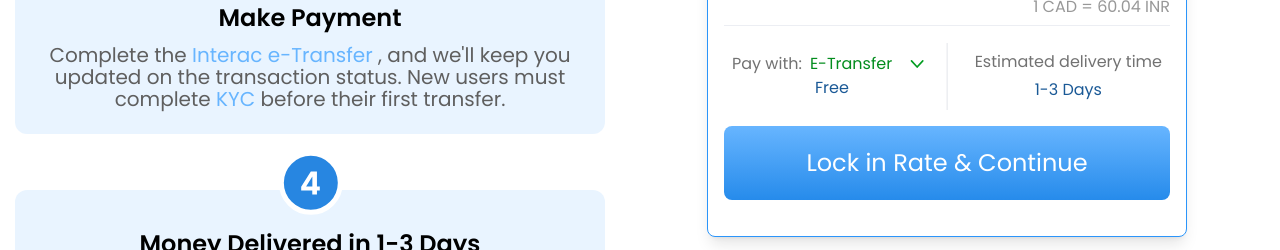
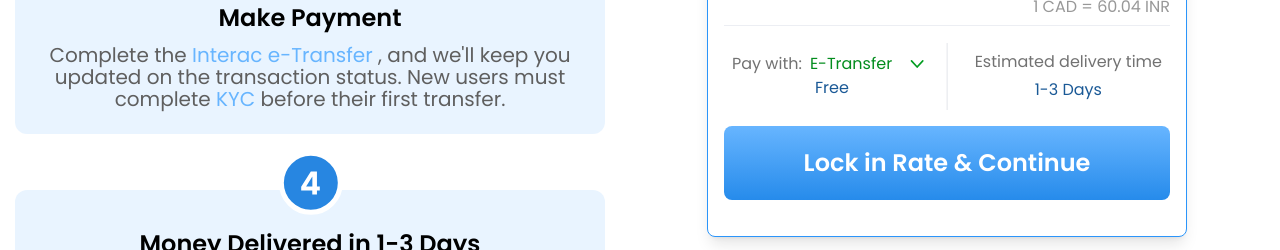
Before and after one commit to haniful360/remiflow-landing-web, a Next.js app: page / in a window 1280 px wide. Shown: the part 1440-1690 px from the top of the page. Built offline with nearby package versions, Linux system fonts and the light colour scheme.

Commit message:
all btn same font size

```diff
--- a/app/component/HeroSection.js
+++ b/app/component/HeroSection.js
@@ -40,7 +40,7 @@ const HeroSection = () => {
             data-aos="fade-left"
           >
             <Link href="#moneytransfer">
-              <button className="max-w-[364px] font-poppins min-w-[180px] mx-auto block text-[16px] sm:text-lg lg:text-[26px] w-full sm:w-[200px] lg:w-[250px] h-[54px] sm:h-[60px] lg:h-[68px] rounded-full lg:rounded-[34px] bg-[#039D21] md:bg-[#268BEB] font-semibold lg:font-medium text-white px-6 py-3 hover:bg-[#1a6bbf] transition-colors">
+              <button className="max-w-[364px] font-poppins text-[16px] font-semibold min-w-[180px] mx-auto block  sm:text-lg lg:text-[26px] w-full sm:w-[200px] lg:w-[250px] h-[54px] sm:h-[60px] lg:h-[68px] rounded-full lg:rounded-[34px] bg-[#039D21] md:bg-[#268BEB] lg:font-medium text-white px-6 py-3 hover:bg-[#1a6bbf] transition-colors">
                 Send Money
               </button>
             </Link>
--- a/app/component/MoneyTransfer/ExchangeBox.js
+++ b/app/component/MoneyTransfer/ExchangeBox.js
@@ -293,7 +293,7 @@ const ExchangeBox = () => {
       <div className="pb-5">
         <button
           onClick={lockInRate}
-          className="send_money_btn w-full  h-12 sm:h-[74px] text-[16px] font-medium sm:text-[24px] font-poppins text-white rounded-lg hover:bg-blue-700 transition"
+          className="send_money_btn w-full  h-12 sm:h-[74px] font-poppins text-[16px] font-semibold sm:text-[24px]  text-white rounded-lg hover:bg-blue-700 transition"
         >
           Lock in Rate & Continue
         </button>
--- a/app/component/PromoSection.js
+++ b/app/component/PromoSection.js
@@ -30,7 +30,7 @@ const PromoSection = () => {
           exchange rates with zero fees.
         </p>
         <button
-          className="bg-[#039D21] text-[16px] w-full sm:max-w-sm md:max-w-md lg:w-[415px] lg:h-[78px] rounded-[15px] font-poppins text-white font-semibold py-4 shadow-md hover:bg-green-700 transition"
+          className="bg-[#039D21] font-poppins text-[16px] font-semibold w-full sm:max-w-sm md:max-w-md lg:w-[415px] lg:h-[78px] rounded-[15px]  text-white  py-4 shadow-md hover:bg-green-700 transition"
           data-aos="fade-up"
         >
           Contact Us Now
```
